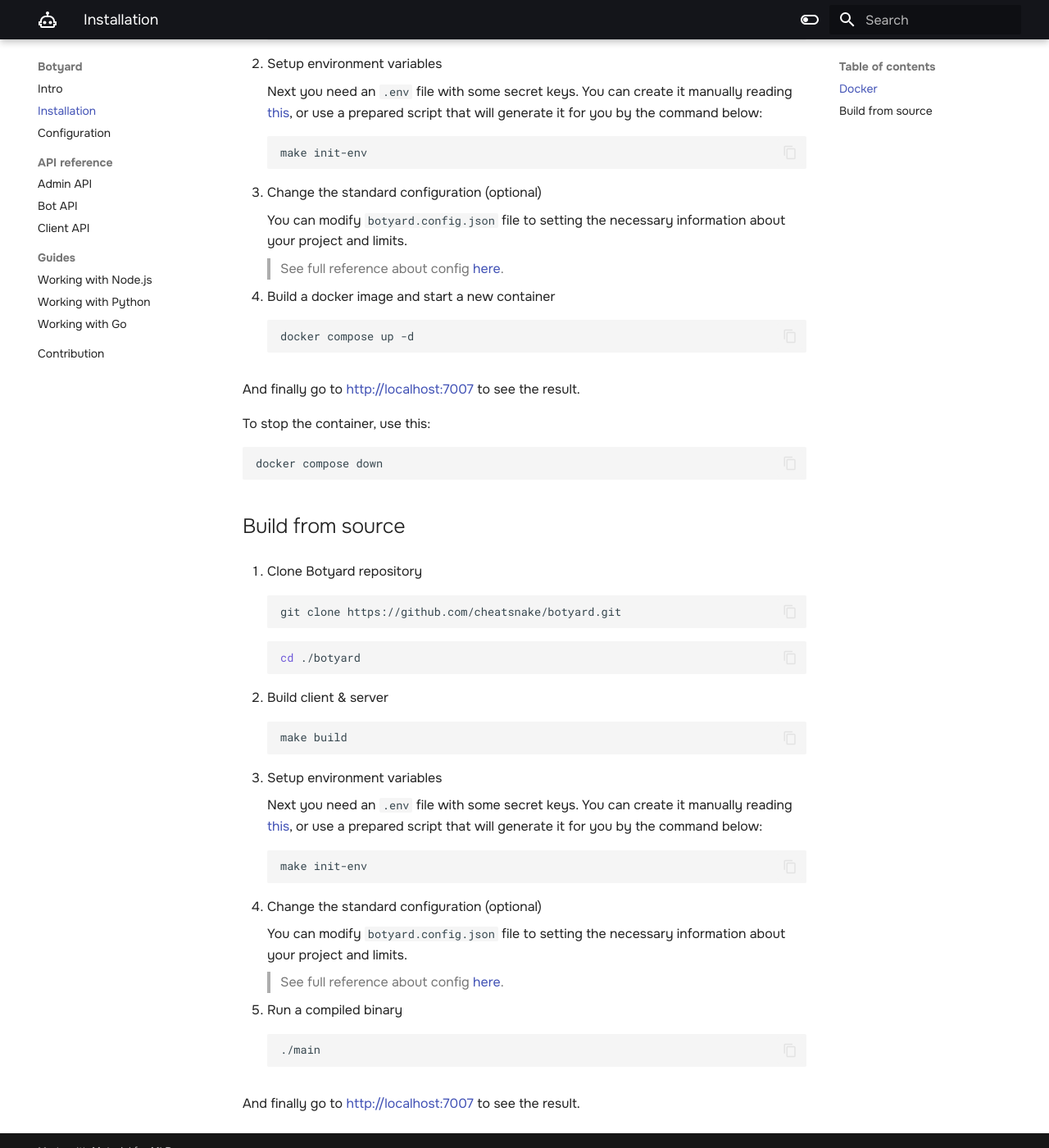
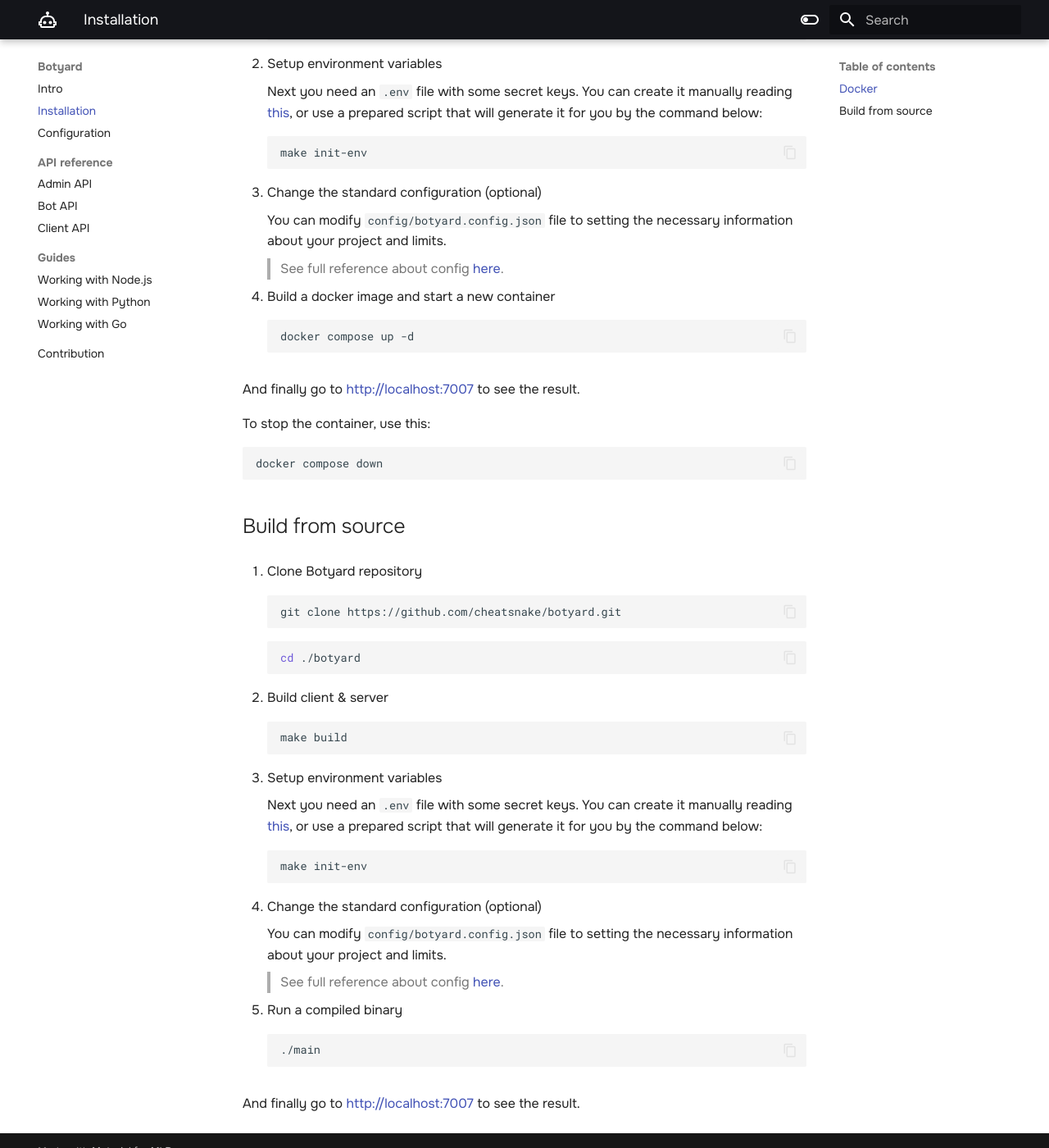
Before and after one commit to cheatsnake/botyard, an MkDocs documentation site: the page built from docs/installation.md, in a window 1280 px wide and 1400 px high, scrolled down 418 px. Shown: the whole window at 82% size. Built offline with MkDocs 1.6.1 and Material for MkDocs 9.7.7, drawn with Linux system fonts in a browser that asks for light colours.

Commit message:
add config folder

```diff
--- a/docker-compose.yml
+++ b/docker-compose.yml
@@ -12,7 +12,8 @@ services:
             dockerfile: Dockerfile
             target: server
         volumes:
+            - ./config:/app/config
+            - ./static:/app/static
             - ./data:/app/data
-            - ./static:/app/static
         ports:
             - "7007:7007"
--- a/docs/installation.md
+++ b/docs/installation.md
@@ -24,7 +24,7 @@ To run Botyard on your machine, there are two ways: using [Docker](https://docs.
 
 3.  Change the standard configuration (optional)
 
-    You can modify `botyard.config.json` file to setting the necessary information about your project and limits.
+    You can modify `config/botyard.config.json` file to setting the necessary information about your project and limits.
 
     > See full reference about config [here](./configuration.md/#config-file).
 
@@ -70,7 +70,7 @@ docker compose down
 
 4. Change the standard configuration (optional)
 
-    You can modify `botyard.config.json` file to setting the necessary information about your project and limits.
+    You can modify `config/botyard.config.json` file to setting the necessary information about your project and limits.
 
     > See full reference about config [here](./configuration.md/#config-file).
 
```
Also changed, not shown: docs/configuration.md (+1 -1 lines), 3 other files.
